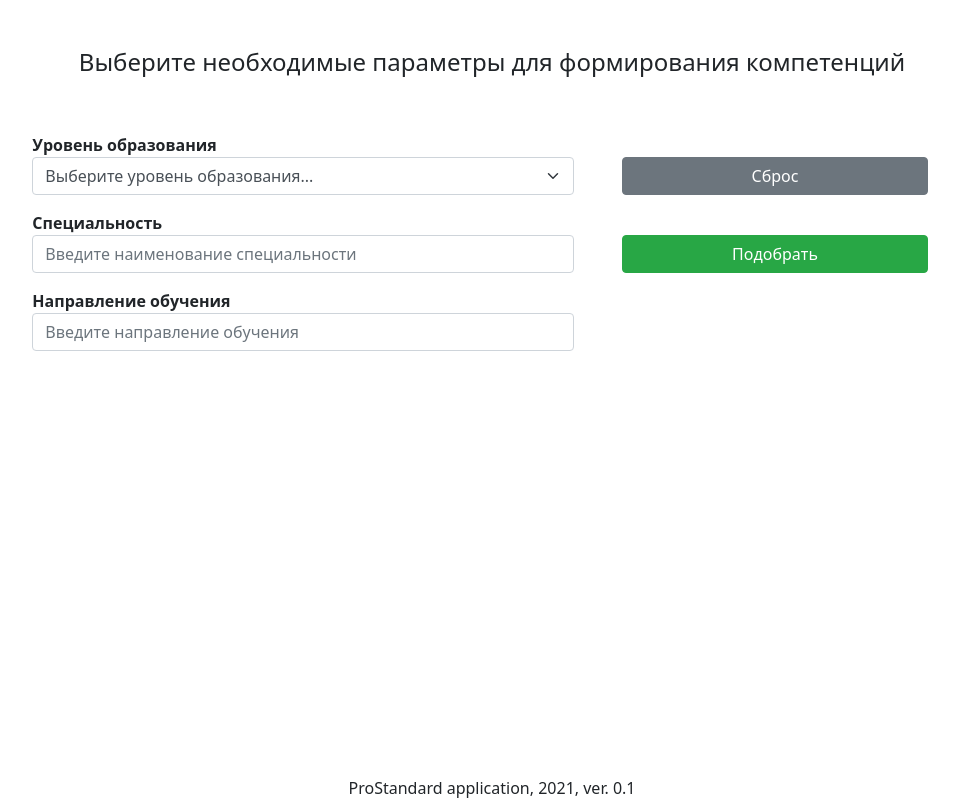
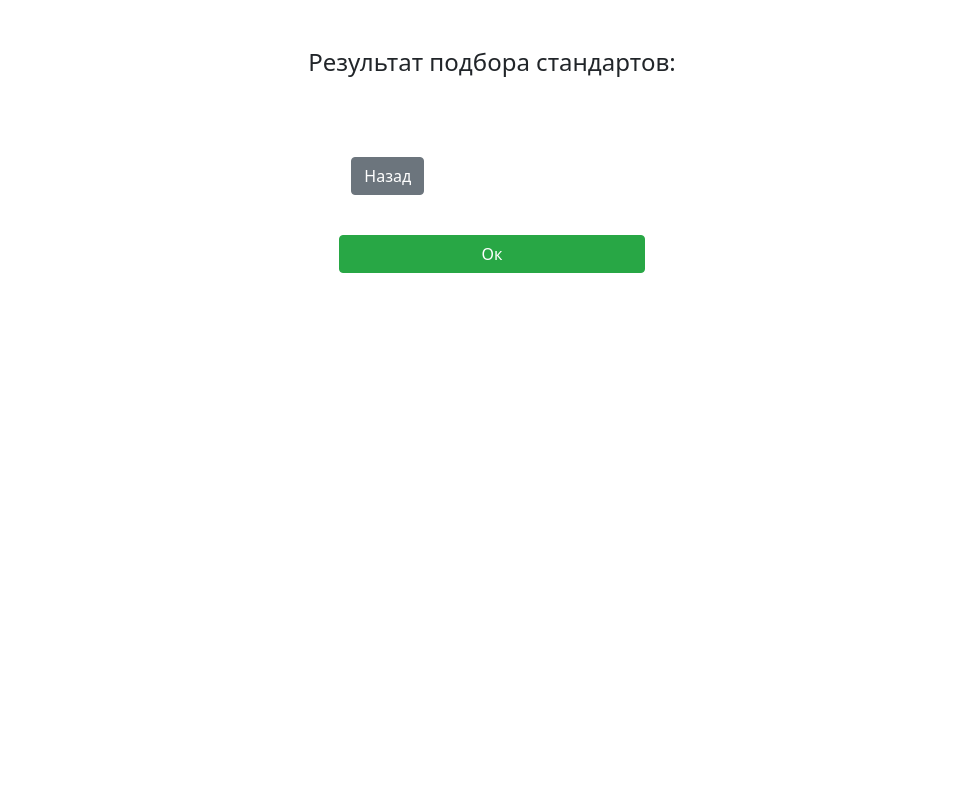
Before and after one commit to VerstovDI/ProStandard, a Vue app in the folder prostandard-frontend/: page /standards in a window 1280 px wide. Shown: the whole page, without its empty margins (148-1107 px from the left). Built offline with nearby package versions, Linux system fonts and the light colour scheme.

Commit message:
Ref #00006 Added "Reset input" function

```diff
--- a/prostandard-frontend/src/App.vue
+++ b/prostandard-frontend/src/App.vue
@@ -1,16 +1,20 @@
 <template>
-  <Main></Main>
+<!--  <Main></Main>-->
+  <div id="root">
+    <router-view></router-view>
+  </div>
+
 </template>
 
 <script>
 
 
-import Main from "@/components/Main";
+//import Main from "@/components/Main";
 
 export default {
   name: 'App',
   components: {
-    Main
+    //Main
   }
 }
 </script>
--- a/prostandard-frontend/src/components/Main.vue
+++ b/prostandard-frontend/src/components/Main.vue
@@ -20,7 +20,7 @@
                 <label for="educationLevelChoice">
                   <b>Уровень образования</b>
                 </label>
-                <select class="form-select" id="educationLevelChoice">
+                <select class="form-select" name="educationLevelChoice" id="educationLevelChoice">
                   <option value="" disabled selected hidden>Выберите уровень образования...</option>
                   <option value="1">Бакалавриат</option>
                   <option value="2">Специалитет</option>
@@ -32,7 +32,7 @@
                 <label for="specialty">
                   <b>Специальность</b>
                 </label>
-                <input type="specialty" class="form-control" id="specialty"
+                <input type="text" v-model="specialty" name="specialty" class="form-control" id="specialty"
                        placeholder="Введите наименование специальности">
                 <!--<p class="help-block"></p>-->
               </div>
@@ -40,7 +40,7 @@
                 <label for="major">
                   <b>Направление обучения</b>
                 </label>
-                <input type="major" class="form-control" id="major"
+                <input type="text" v-model="subj_major"  name="subj_major" class="form-control" id="major"
                        placeholder="Введите направление обучения">
               </div>
             </div>
@@ -50,10 +50,12 @@
 
         <div class="col-md-4">
           <div class="row p-3 m-2">
-            <button type="button" class="btn btn-secondary" id="reset">Сброс</button>
+            <button type="button" @click="resetInput" class="btn btn-secondary" id="reset">Сброс</button>
           </div>
           <div class="row p-3 m-2">
-            <button type="button" class="btn btn-success" id="getStandards">Подобрать</button>
+            <router-link to="/standards">
+              <button type="button" class="btn btn-success" id="getStandards">Подобрать</button>
+            </router-link>
           </div>
         </div>
 
@@ -68,7 +70,19 @@
 
 <script>
 export default {
-  name: "Main"
+  name: "Main",
+  data() {
+    return {
+      specialty: "",
+      subj_major: ""
+    }
+  },
+  methods: {
+    resetInput() {
+      this.specialty = "";
+      this.subj_major = "";
+    }
+  }
 }
 </script>
 
--- a/prostandard-frontend/src/components/Standards.vue
+++ b/prostandard-frontend/src/components/Standards.vue
@@ -16,7 +16,9 @@
 
         <div class="col-md-4">
           <div class="row p-3 m-2">
-            <button type="button" class="btn btn-secondary" id="reset">Отменить</button>
+            <router-link to="/main">
+              <button type="button" class="btn btn-secondary" id="reset">Назад</button>
+            </router-link>
           </div>
           <div class="row p-3 m-2">
             <button type="button" class="btn btn-success" id="getStandards">Ок</button>
--- a/prostandard-frontend/src/main.js
+++ b/prostandard-frontend/src/main.js
@@ -1,12 +1,6 @@
 import { createApp } from 'vue'
 import App from './App.vue'
 
-import axios from "axios";
-import VueAxios from "vue-axios";
 import router from "./router/router";
 
-axios.defaults.baseURL = "http://localhost:8080/main"
-
-//createApp(App).use(VueAxios, axios, router);
-
-createApp(App).use(VueAxios, axios, router).mount('#app')
+createApp(App).use(router).mount('#app')
--- a/prostandard-frontend/src/router/router.js
+++ b/prostandard-frontend/src/router/router.js
@@ -1,18 +1,20 @@
 import { createWebHistory, createRouter } from 'vue-router';
 
-import Standards from "@/components/Standards";
-import Main from "@/components/Main";
+//import Standards from "@/components/Standards";
+//import Main from "@/components/Main";
 
 const routes = [
     {
         path: "/main",
-        name: "MainPage",
-        component: Main
+        name: "Main",
+        //component: Main
+        component: () => import("@/components/Main")
     },
     {
-        path: '/main/standards',
+        path: '/standards',
         name: 'Standards',
-        component: Standards
+        //component: Standards
+        component: () => import("@/components/Standards")
     }
 ];
 
```
Also changed, not shown: prostandard-frontend/src/http-common.js (added, +8 -0 lines), prostandard-frontend/src/services/MainDataService.js (added, +33 -0 lines).
